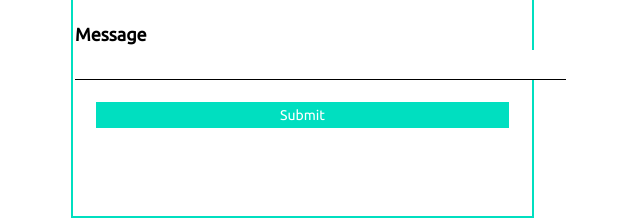
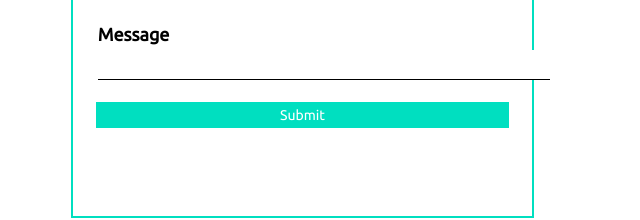
Before and after one commit to Hilmasfa11/Latihan5, a plain HTML site: page index.html in a window 1280 px wide. Shown: the part 2152-2372 px from the top of the page, 59-699 px from the left. Drawn offline with Linux system fonts and the light colour scheme.

Commit message:
update html & css

```diff
--- a/style.css
+++ b/style.css
@@ -267,7 +267,7 @@ table tr label {
     margin-right: 5%;
 }
 
-.massage-data {
+.message-data {
     padding-left: 5%;
     width: 92%;
 }
```
